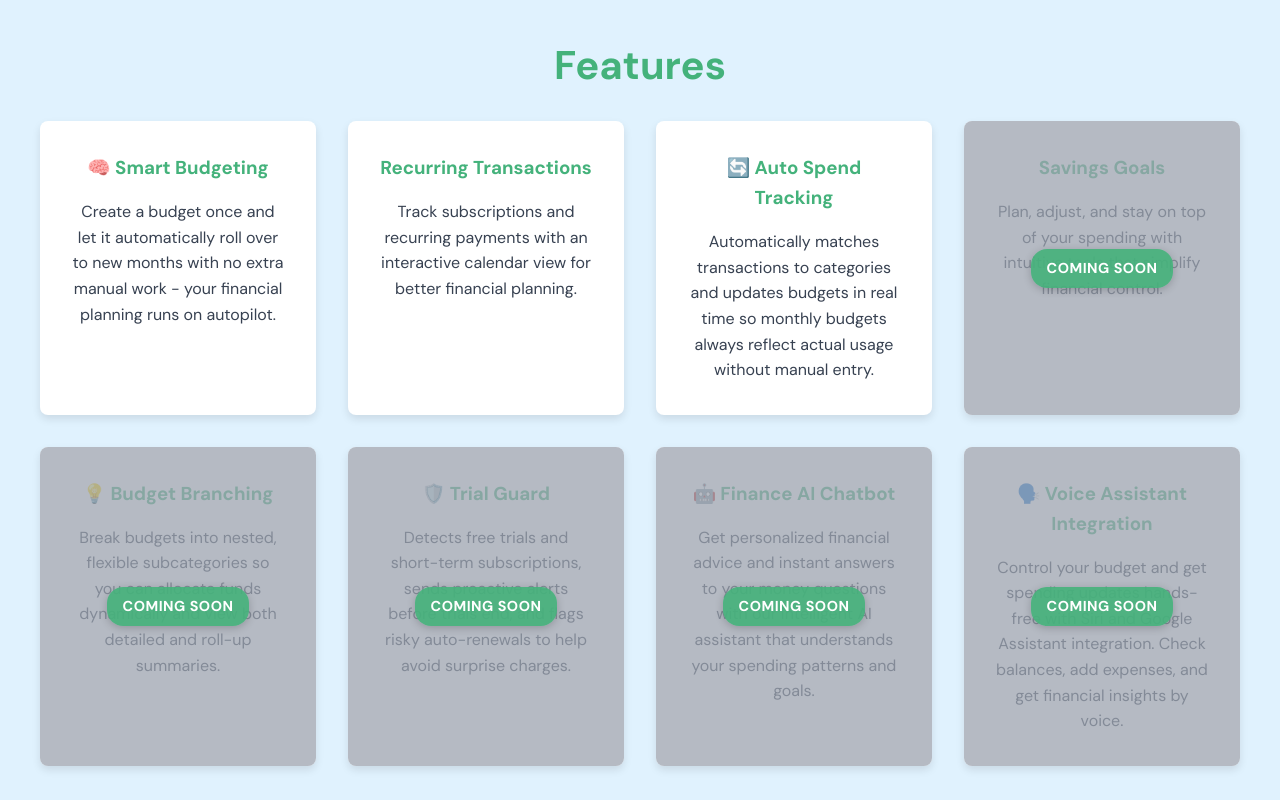
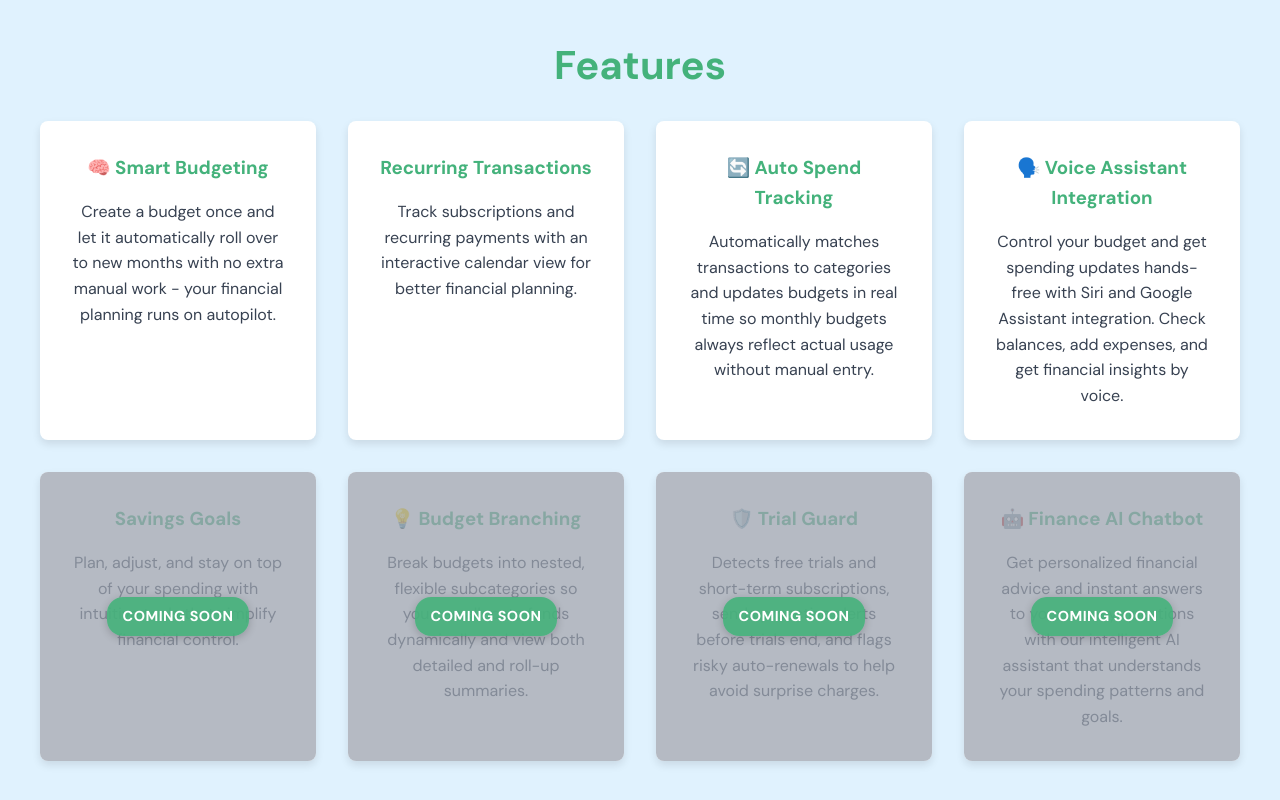
Before and after one commit to Dollarknight/DK_Website, a plain HTML site: page index.html in a window 1280 px wide. Shown: the part 860-1660 px from the top of the page. Drawn offline with Linux system fonts and the light colour scheme; files whose address does not match are found by name.

Commit message:
active features update

```diff
--- a/index.html
+++ b/index.html
@@ -106,6 +106,10 @@
                     <h3>🔄 Auto Spend Tracking</h3>
                     <p>Automatically matches transactions to categories and updates budgets in real time so monthly budgets always reflect actual usage without manual entry.</p>
                 </div>
+                <div class="card">
+                    <h3>🗣️ Voice Assistant Integration</h3>
+                    <p>Control your budget and get spending updates hands-free with Siri and Google Assistant integration. Check balances, add expenses, and get financial insights by voice.</p>
+                </div>
                 <!-- Coming Soon Feature Cards -->
                 <div class="card coming-soon">
                     <div class="coming-soon-overlay">
@@ -135,13 +139,6 @@
                     <h3>🤖 Finance AI Chatbot</h3>
                     <p>Get personalized financial advice and instant answers to your money questions with our intelligent AI assistant that understands your spending patterns and goals.</p>
                 </div>
-                <div class="card coming-soon">
-                    <div class="coming-soon-overlay">
-                        <span class="coming-soon-text">Coming Soon</span>
-                    </div>
-                    <h3>🗣️ Voice Assistant Integration</h3>
-                    <p>Control your budget and get spending updates hands-free with Siri and Google Assistant integration. Check balances, add expenses, and get financial insights by voice.</p>
-                </div>
             </div>
         </section>
 
```
